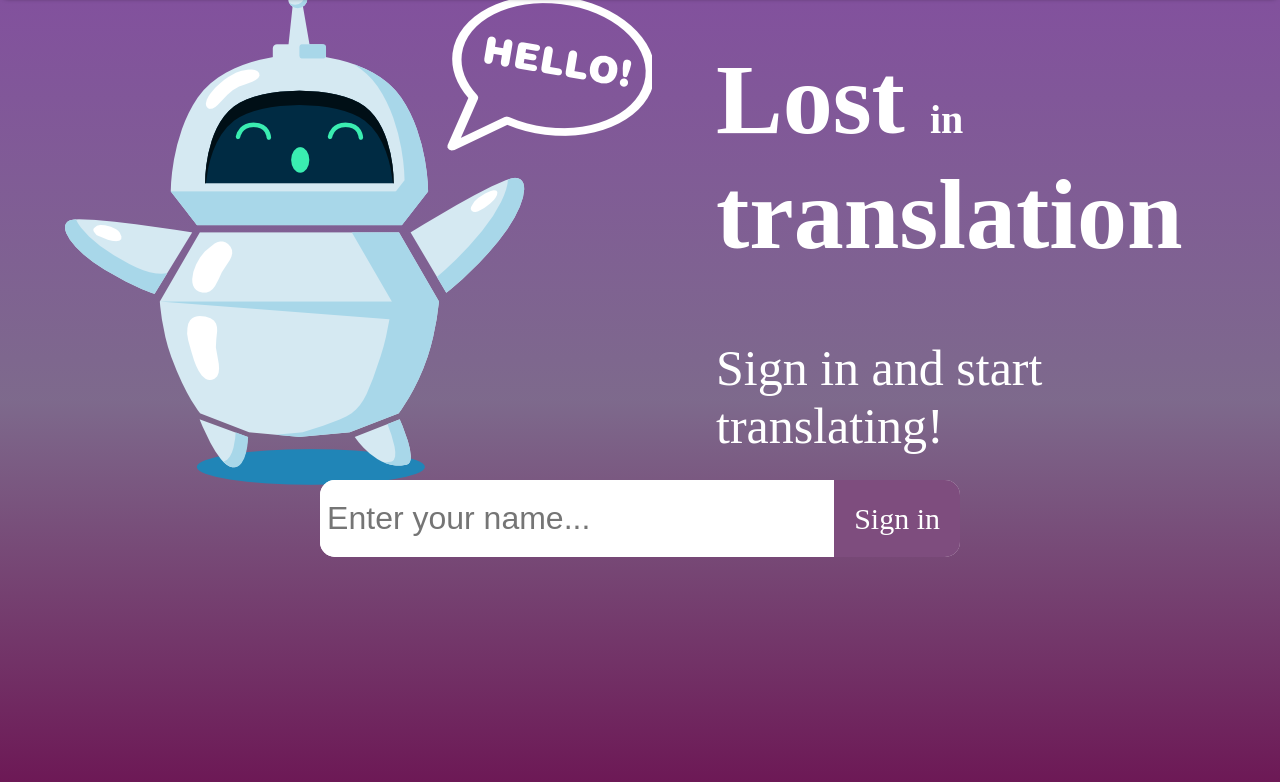
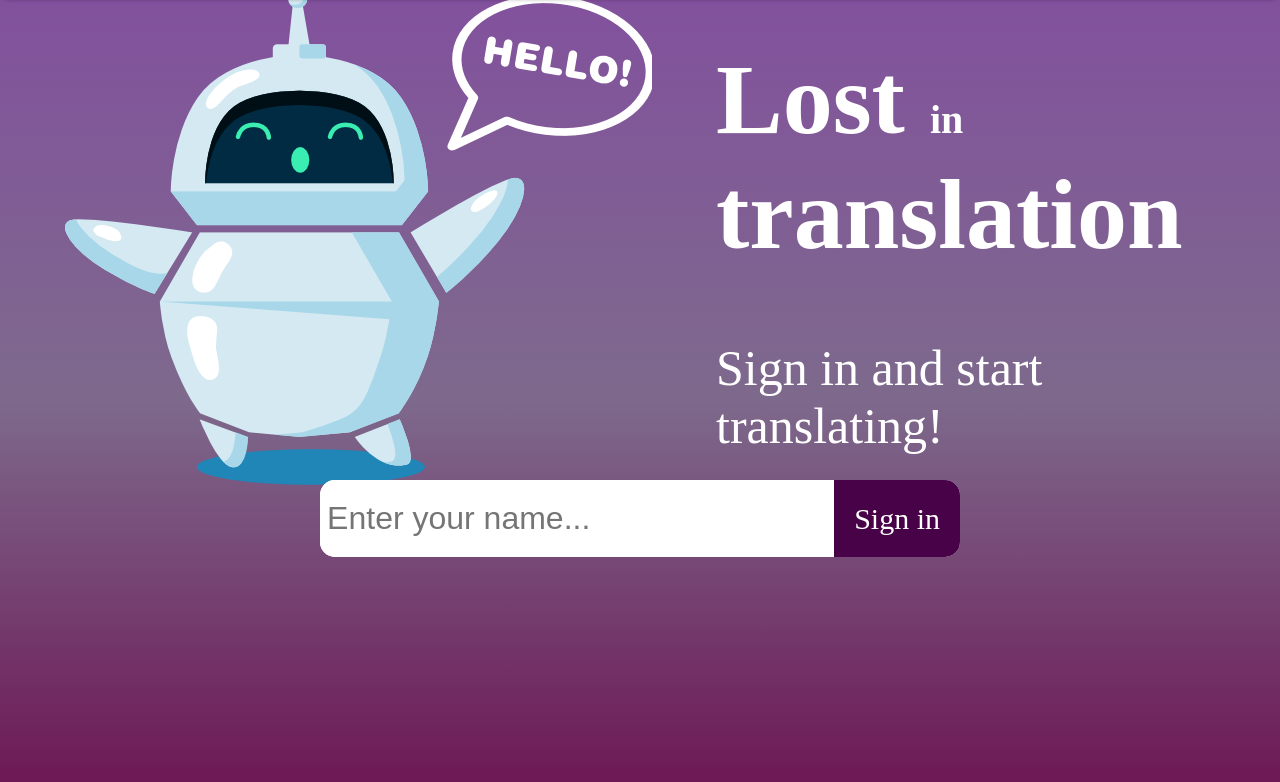
Before and after one commit to DeferredMonk/LostInTranslation, a React (Create React App) app: page / in a window 1280 px wide. Shown: the top 782 px of the page. Built offline with nearby package versions, Linux system fonts and the light colour scheme; no server answers; a web font is replaced by a local one.

Commit message:
Fix: fixed bug with input element and style bug

```diff
--- a/src/sass/inputForm.sass
+++ b/src/sass/inputForm.sass
@@ -60,7 +60,7 @@ input:focus
   outline: none
 
 .logged
-    margin-top: 10vh
+    margin-top: 20vh
 
 .inputContainer
   display: flex
@@ -78,7 +78,6 @@ button
     border-bottom-right-radius: $default-border-r
     border: 0
     background: #480348
-    opacity: 0.7
     color: white
     transition: all 0.2s
     font-family: 'Love Ya Like A Sister', cursive
```
